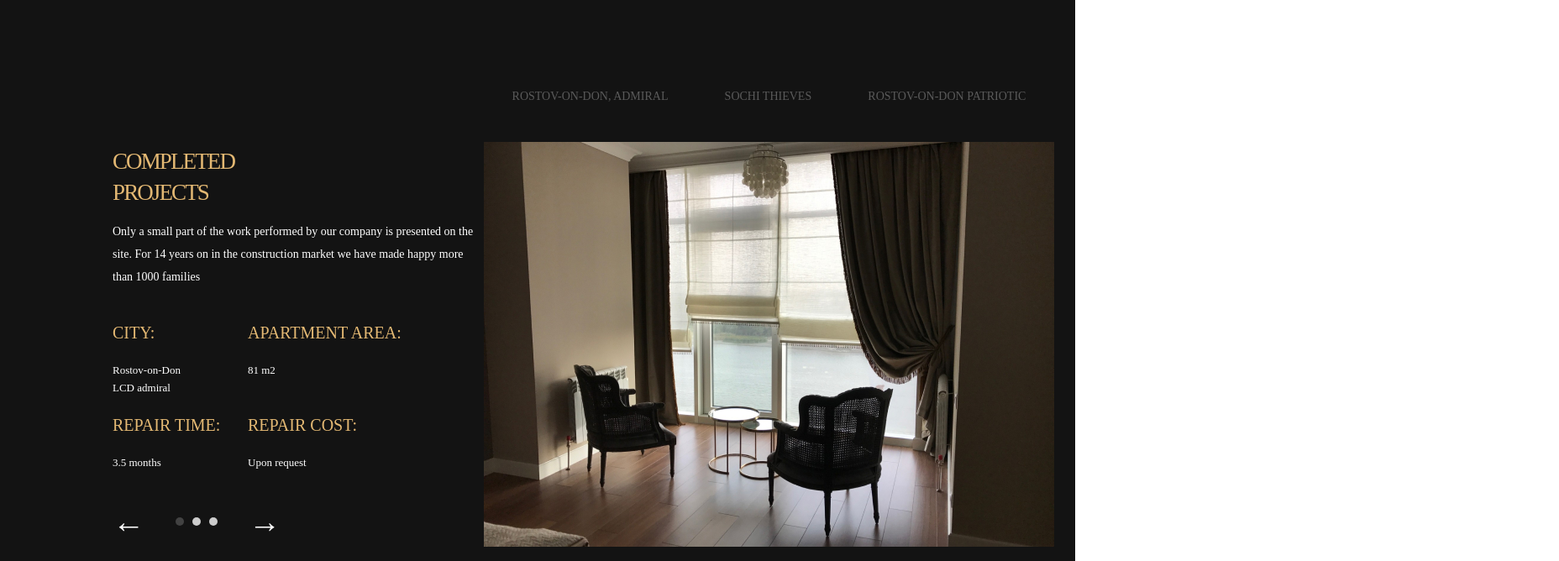
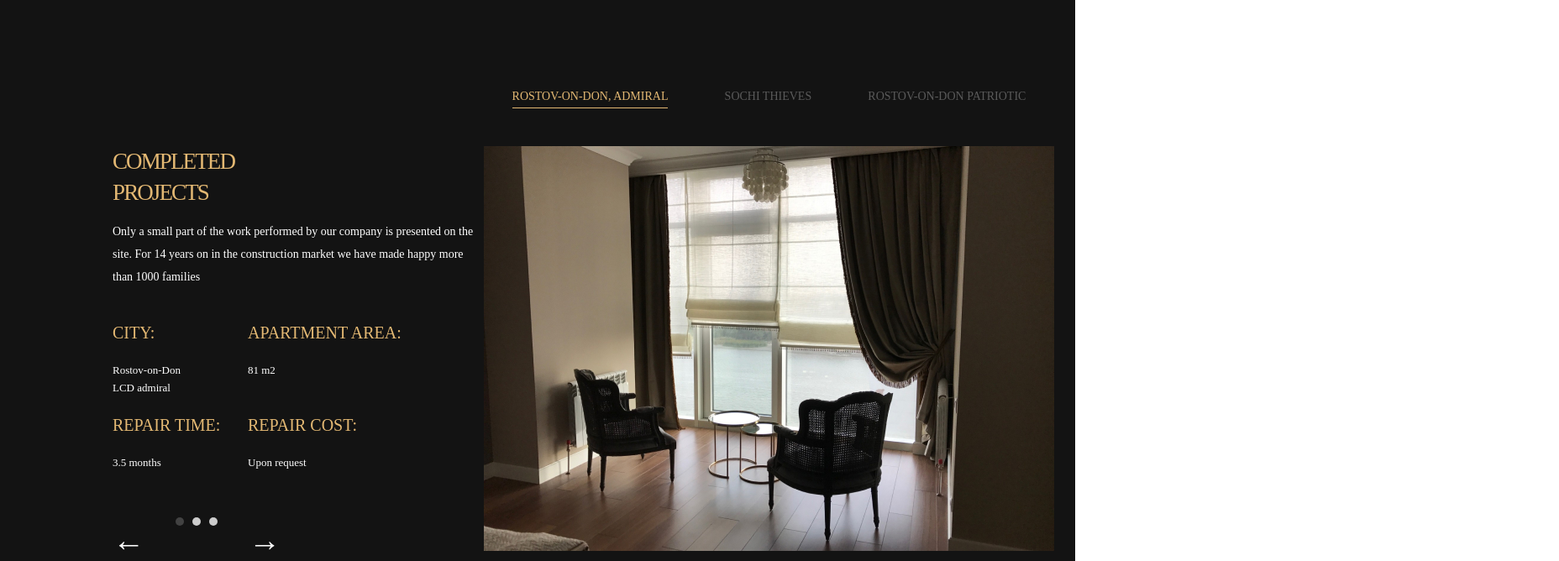
Before and after one commit to osmanfix/maket-site-apartment-renovation, a plain HTML site: page index.html in a window 1280 px wide. Shown: the part 792-1460 px from the top of the page at 84% size, 1856 px wide, since content can reach past the window. Drawn offline with Linux system fonts and the light colour scheme.

Commit message:
Корректировка отображения изображения, title ссылки связанны с js

```diff
--- a/css/styles.css
+++ b/css/styles.css
@@ -547,8 +547,6 @@ color:#E3B873;
 
   .slider__arrows {
     position: absolute;
-    top: 0;
-    left: 0;
     width: 100%;
     height: 100%;
     color: #fff;
@@ -563,6 +561,7 @@ color:#E3B873;
     display: flex;
     align-items: center;
     justify-content: center;
+    margin-top: 0px;
   }
 
   .slider__arrow.left {
@@ -710,30 +709,38 @@ color:#E3B873;
 
 }
 
-.project-link a{
+.project-link li{
     font-family: 'Yeseva One';
     font-style: normal;
     font-weight: 400;
     font-size: 14px;
     line-height: 19px;
+    cursor: pointer;
     text-transform: uppercase;
     color: rgba(255, 255, 255, 0.3);
     list-style-type: none;
     text-decoration: none;
 }
 
-.project-link a:hover {
+.project-link li:hover {
     font-family: 'Yeseva One';
     font-style: normal;
     font-weight: 400;
     font-size: 14px;
     line-height: 19px;
+    cursor: pointer;
     text-transform: uppercase;
     color: #E3B873;
     text-decoration: none;
     list-style-type: none;
     border-bottom: 1px solid #E3B873;
 }
+.slider__title.active {
+    padding-bottom: 4px;
+    border-bottom: 1px solid #E3B873;
+    color: #E3B873;
+}
+
 
 @media screen and (max-width: 768px) {
     .project-link {
--- a/index.html
+++ b/index.html
@@ -90,9 +90,9 @@
                             <div class="projects"  id="projectss">
                                 <div class="project-link">
                                         <ul>
-                                            <li><a href="#">Rostov-on-Don, Admiral</a></li>
-                                            <li><a href="#">Sochi Thieves</a></li>
-                                            <li><a href="#">Rostov-on-Don Patriotic</a></li>
+                                            <li class="slider__title">Rostov-on-Don, Admiral</li>
+                                            <li class="slider__title">Sochi Thieves</li>
+                                            <li class="slider__title">Rostov-on-Don Patriotic</li>
                                         </ul>
                                 </div>
                             <div class="project-photo" id="photos">
--- a/js/script.js
+++ b/js/script.js
@@ -22,6 +22,7 @@ let images =  [{
     if (!images || !images.length) return;
 
       options = options || {
+      titles: false,
       dots: false,
       city: false,
       time: false,
@@ -37,10 +38,12 @@ let images =  [{
     const timeText = document.querySelector(".rtime");
     const apartmentText = document.querySelector(".area");
     const costText = document.querySelector(".cost");
+    const sliderLinks = document.querySelectorAll(".slider__title")
 
     initImages();
     initArrows();
-
+    initEventOnLinks();
+    changeTitle(0);
 
     if(options.dots){
       initDots();
@@ -88,6 +91,7 @@ let images =  [{
       sliderImages.querySelector(".active").classList.remove("active");
       sliderImages.querySelector(`.n${num}`).classList.add("active");
 
+      if (options.titles) changeTitle(num);
 
     if (options.dots) {
       let dotsWrapper = document.querySelector(".slider__dots");
@@ -136,8 +140,22 @@ let images =  [{
       }
     }
 
+
   }
 
+
+  function initEventOnLinks(){
+  sliderLinks.forEach((link, index) => {
+    link.addEventListener("click", function() {
+      moveSlider(index);
+    })
+  })
+}
+
+  function changeTitle(num) {
+    document.querySelector('.slider__title.active')?.classList.remove('active');
+    sliderLinks[num].classList.add('active')
+  }
 
   function initDots() {
     let dotsWrapper = document.createElement("div");
@@ -153,8 +171,6 @@ let images =  [{
     });
     sliderWrapper.appendChild(dotsWrapper);
   }
-
-
 
   function initCity() {
     let cityHTML = `<div class="city">${images[0].city}</div>`;
@@ -181,6 +197,7 @@ let images =  [{
 
   document.addEventListener("DOMContentLoaded", () => {
     let sliderOptions = {
+      titles: true,
       dots: true,
       city: true,
       time: true,
```
